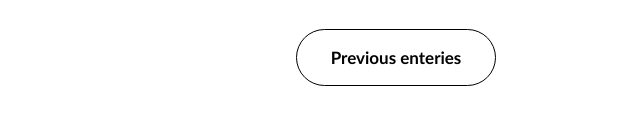
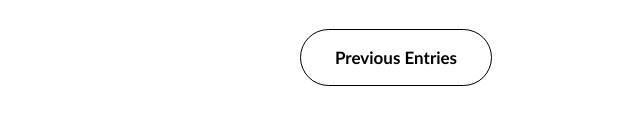
Before and after one commit to Tanaum/Journal_Site, a plain HTML site: page DiaryEntry.html in a window 1280 px wide. Shown: the part 429-554 px from the top of the page, 244-884 px from the left. Drawn offline with nearby package versions, Linux system fonts and the light colour scheme.

Commit message:
Minor changes to DiaryEntry.html

```diff
--- a/DiaryEntry.html
+++ b/DiaryEntry.html
@@ -23,7 +23,7 @@
     </div>
 
     <div class="prv-ent-button">
-        <a href="PrvEnt.html">Previous enteries</a>
+        <a href="PrvEnt.html">Previous Entries</a>
     </div>
 
     <script src="script.js"></script>
```
